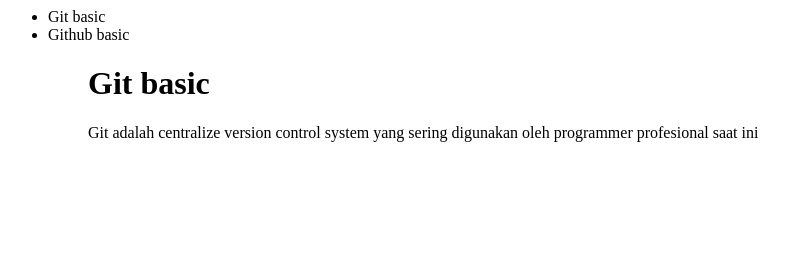
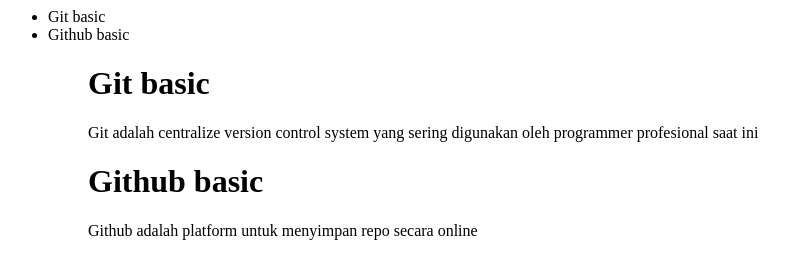
Before and after one commit to Dhikaadn/ruang-belajar, a plain HTML site: page pages/material.html in a window 1280 px wide. Shown: the whole page, without its empty margins (0-788 px from the left). Drawn offline with Linux system fonts and the light colour scheme.

Commit message:
update paragraph github material

```diff
--- a/pages/material.html
+++ b/pages/material.html
@@ -9,5 +9,7 @@
     <ul>
     <h1>Git basic</h1>
     <p>Git adalah centralize version control system yang sering digunakan oleh programmer profesional saat ini</p>
+    <h1>Github basic</h1>
+    <p>Github adalah platform untuk menyimpan repo secara online</p>
 </body>
 </html>
```
